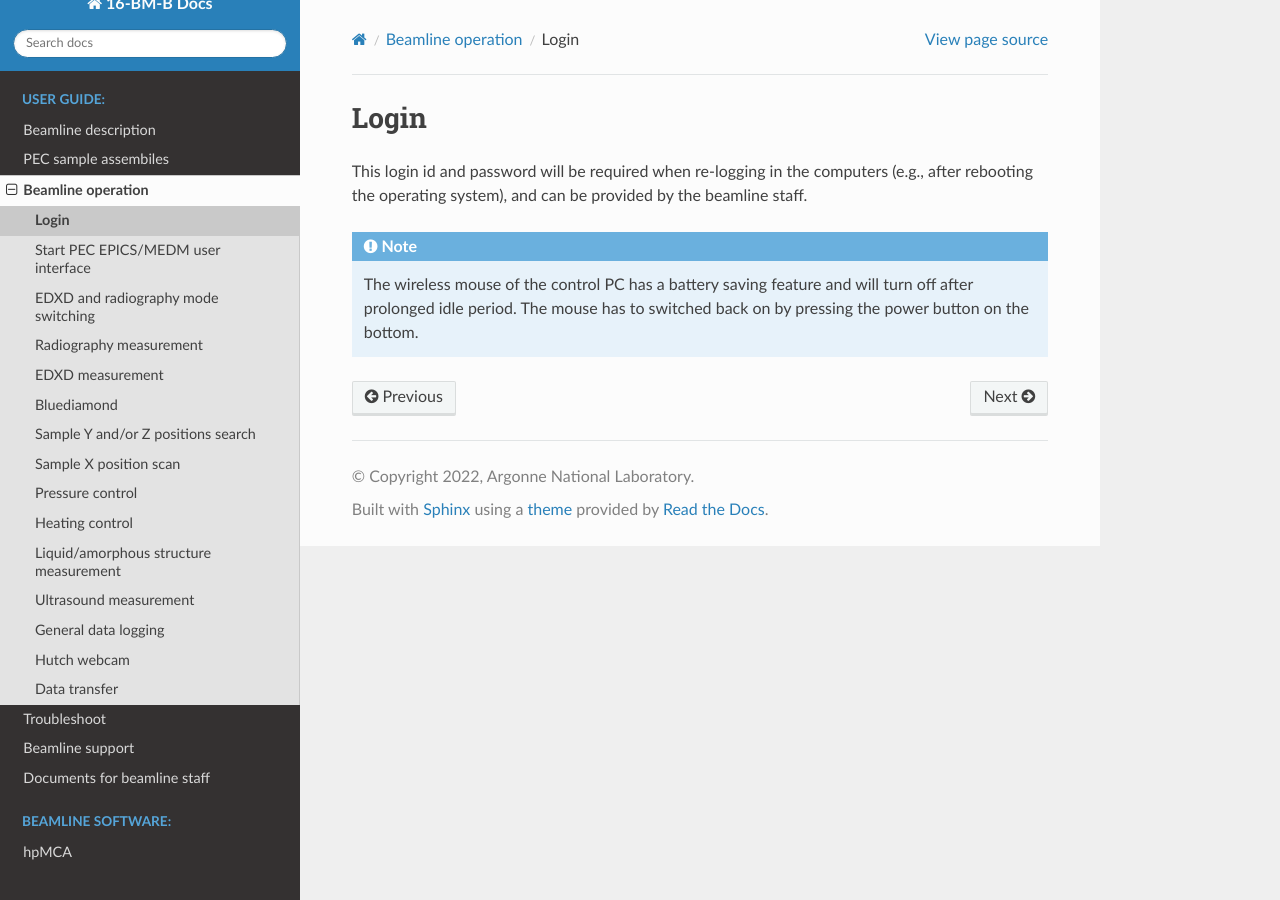
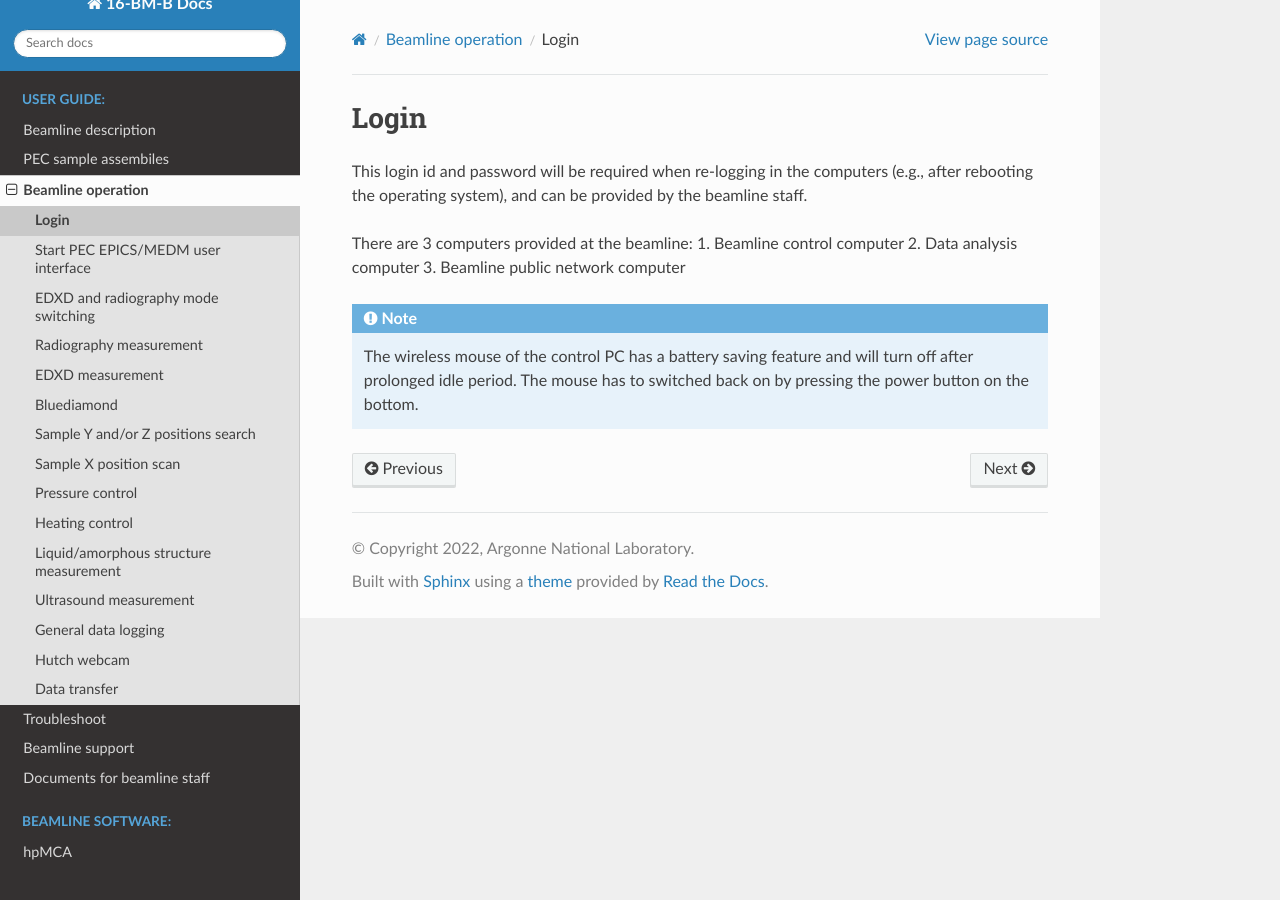
Before and after one commit to taeastmo/16BMB_manual, a Sphinx documentation site: the page built from docs/source/operations/item_001_login.rst, in a window 1280 px wide. Built offline with Sphinx 7.4.7 and the Read the Docs theme 3.1.0, drawn with Linux system fonts in a browser that asks for light colours.

Commit message:
Update item_001_login.rst

```diff
--- a/docs/source/operations/item_001_login.rst
+++ b/docs/source/operations/item_001_login.rst
@@ -3,4 +3,9 @@ Login
 
 This login id and password will be required when re-logging in the computers (e.g., after rebooting the operating system), and can be provided by the beamline staff.
 
+There are 3 computers provided at the beamline:
+1. Beamline control computer
+2. Data analysis computer
+3. Beamline public network computer
+
 .. note:: The wireless mouse of the control PC has a battery saving feature and will turn off after prolonged idle period. The mouse has to switched back on by pressing the power button on the bottom.
```
